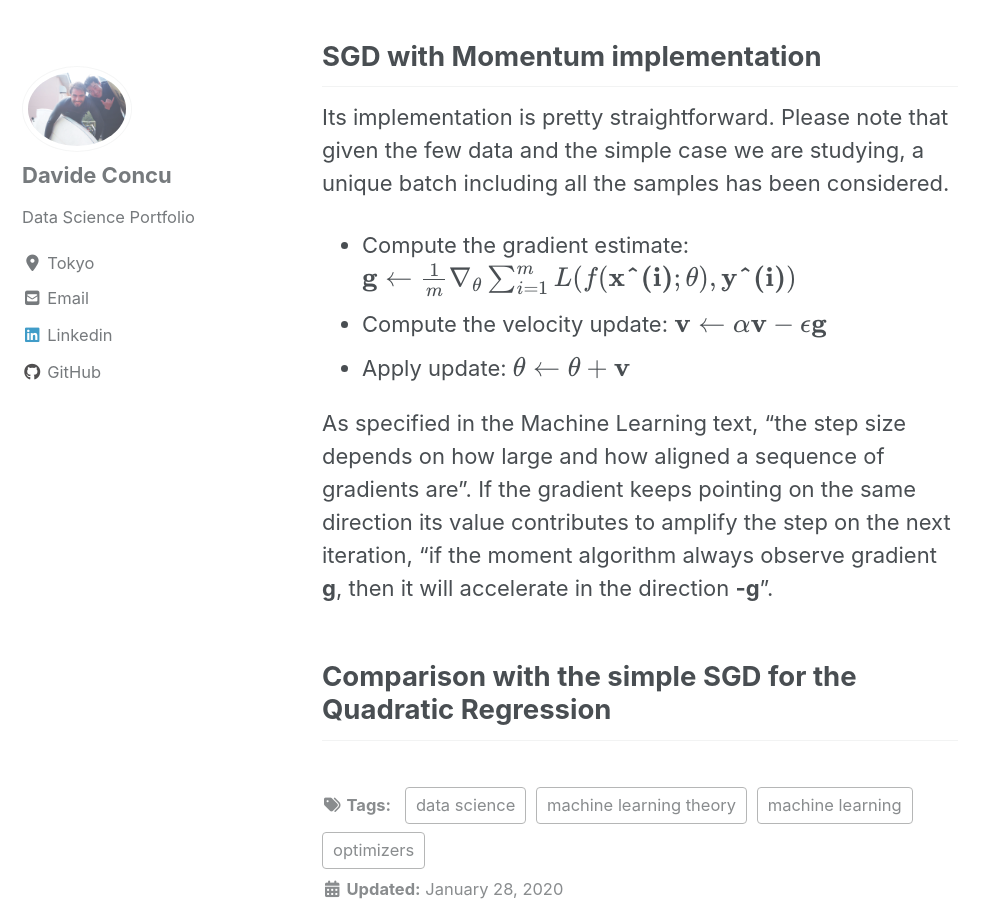
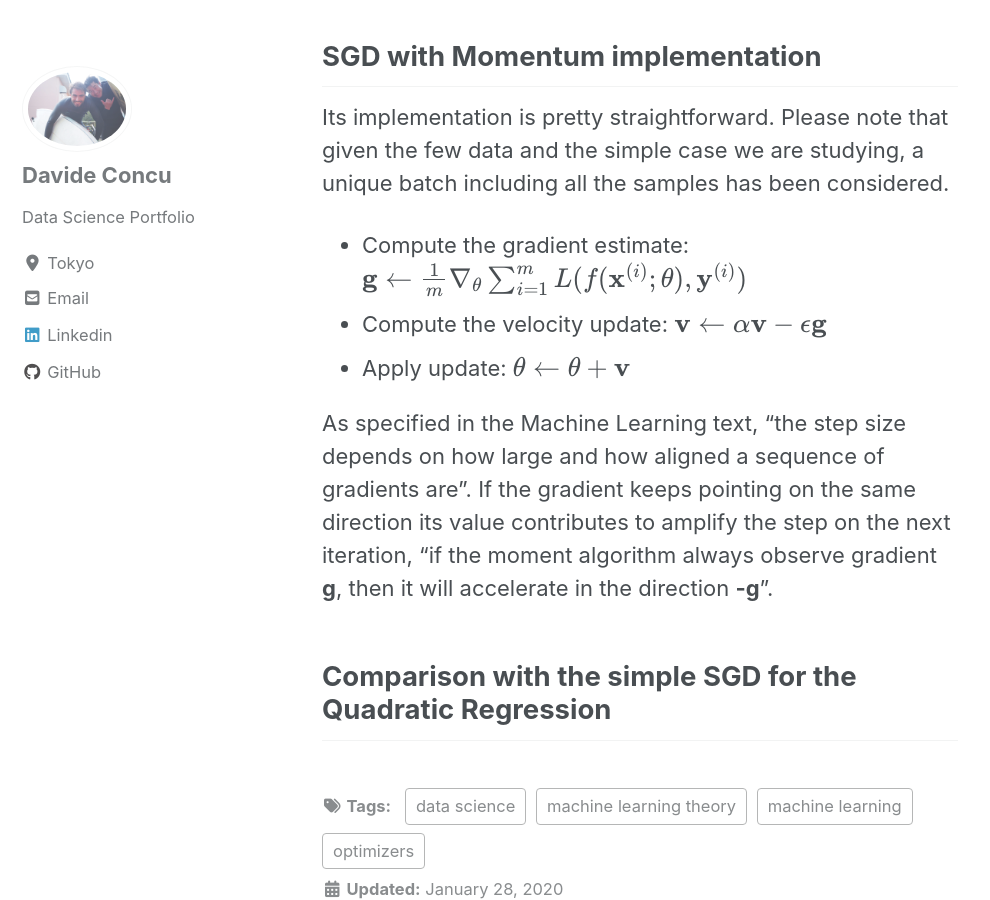
Before and after one commit to DavideDaz/EntuData, a Jekyll site: the page built from _posts/2020-01-28-OptimizersComparison.md, in a window 1280 px wide and 900 px high, scrolled down 3973 px. Shown: the whole window, without its empty margins (0-990 px from the left). Built offline with Jekyll 4.4.1, drawn with Linux system fonts in a browser that asks for light colours; cached includes are drawn as plain includes; nearby versions of some CDN libraries; formulas are drawn with MathJax 3.

Commit message:
Optimizer Post draft equations

```diff
--- a/_posts/2020-01-28-OptimizersComparison.md
+++ b/_posts/2020-01-28-OptimizersComparison.md
@@ -48,7 +48,7 @@ The result it is a faster descent towards the local minima with a dumped oscilla
 Its implementation is pretty straightforward. Please note that given the few data and the simple case we are studying, a unique batch including all the samples has been considered.
 
 * Compute the gradient estimate:
-$$ \textbf{g} \leftarrow \frac{1}{m}\nabla_\theta\sum_{i=1}^m L(\textit{f} (\mathbf{xˆ{(i)}};\mathbf{\theta}),\mathbf{yˆ{(i)}})$$
+$$ \textbf{g} \leftarrow \frac{1}{m}\nabla_\theta\sum_{i=1}^m L(\textit{f} (\mathbf{x}^{(i)};\mathbf{\theta}),\mathbf{y}^{(i)})$$
 * Compute the velocity update:
 $$ \textbf{v} \leftarrow \alpha\textbf{v}-\epsilon\textbf{g}$$
 * Apply update:
```
